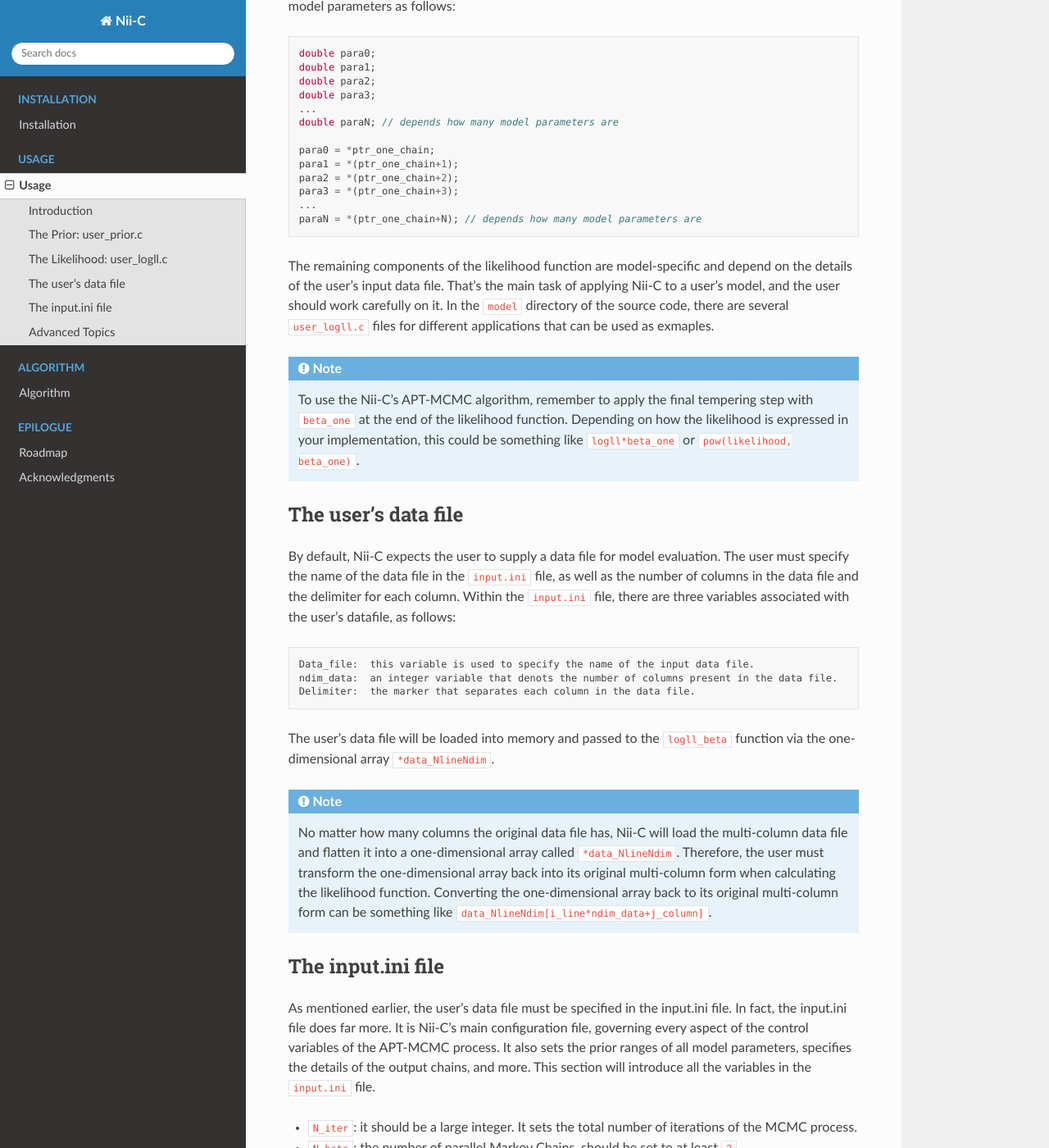
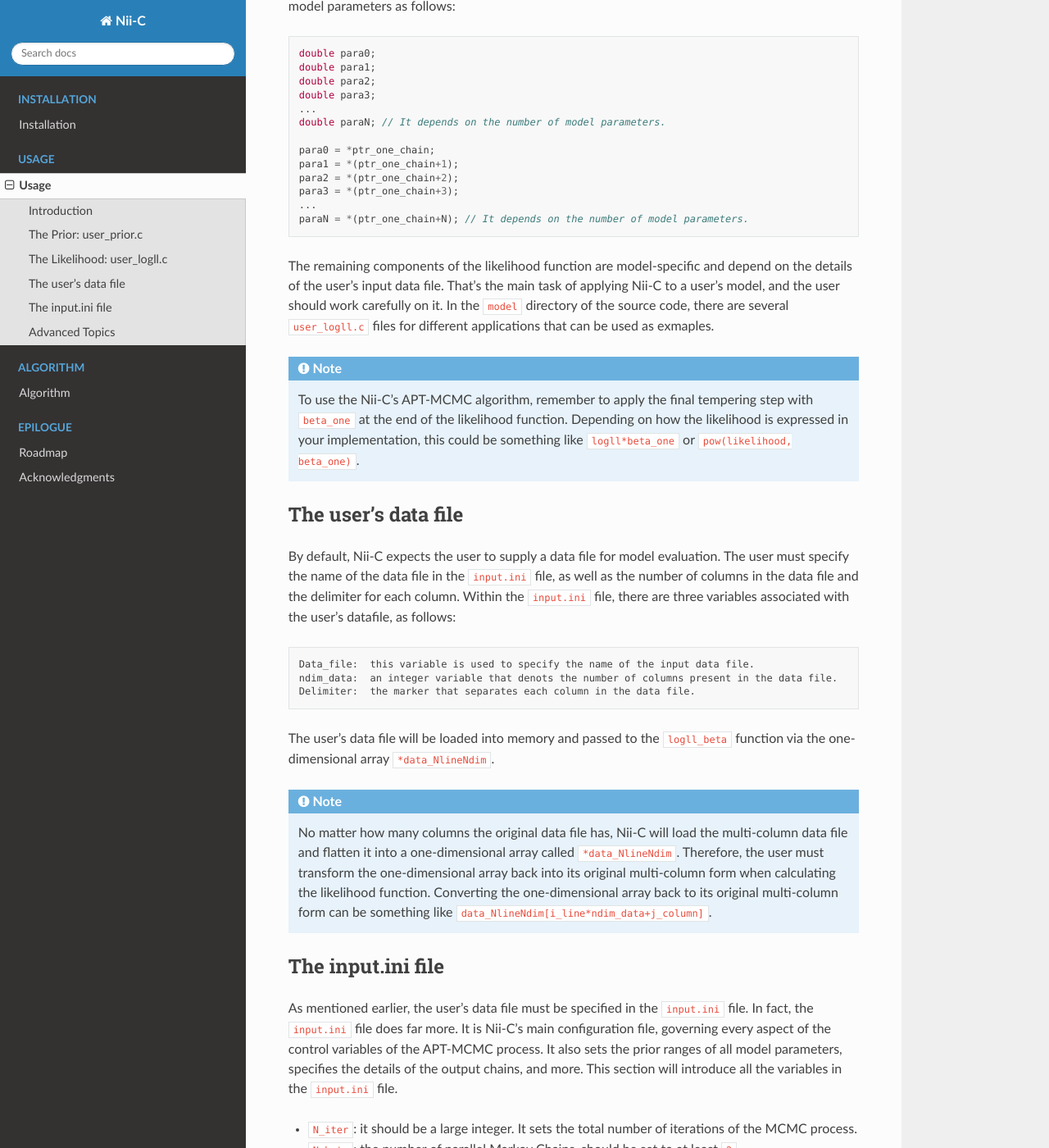
Before and after one commit to shengjin/nii-c-MAN, a Sphinx documentation site: the page built from docs/source/usage.rst, in a window 1280 px wide and 1400 px high, scrolled down 1300 px. Shown: the whole window at 82% size. Built offline with Sphinx 7.4.7 and the Read the Docs theme 3.1.0, drawn with Linux system fonts in a browser that asks for light colours.

```diff
--- a/docs/source/usage.rst
+++ b/docs/source/usage.rst
@@ -57,14 +57,14 @@ Then, within the main body of ``logll_beta``, we can unpacked from the ``*ptr_on
     double para2;
     double para3;
     ...
-    double paraN; // depends how many model parameters are
+    double paraN; // It depends on the number of model parameters.
 
     para0 = *ptr_one_chain;
     para1 = *(ptr_one_chain+1);
     para2 = *(ptr_one_chain+2);
     para3 = *(ptr_one_chain+3);
     ...
-    paraN = *(ptr_one_chain+N); // depends how many model parameters are
+    paraN = *(ptr_one_chain+N); // It depends on the number of model parameters.
 
 The remaining components of the likelihood function are model-specific and depend on the details of the user's input data file.
 That's the main task of applying Nii-C to a user's model, and the user should work carefully on it.
@@ -97,7 +97,7 @@ The user's data file will be loaded into memory and passed to the ``logll_beta``
 The input.ini file
 ------------------
 
-As mentioned earlier, the user's data file must be specified in the input.ini file.  In fact, the input.ini file does far more.  It is Nii-C's main configuration file, governing every aspect of the control variables of the APT-MCMC process.
+As mentioned earlier, the user's data file must be specified in the ``input.ini`` file.  In fact, the ``input.ini`` file does far more.  It is Nii-C's main configuration file, governing every aspect of the control variables of the APT-MCMC process.
 It also sets the prior ranges of all model parameters, specifies the details of the output chains, and more.
 This section will introduce all the variables in the ``input.ini`` file.
 
```
